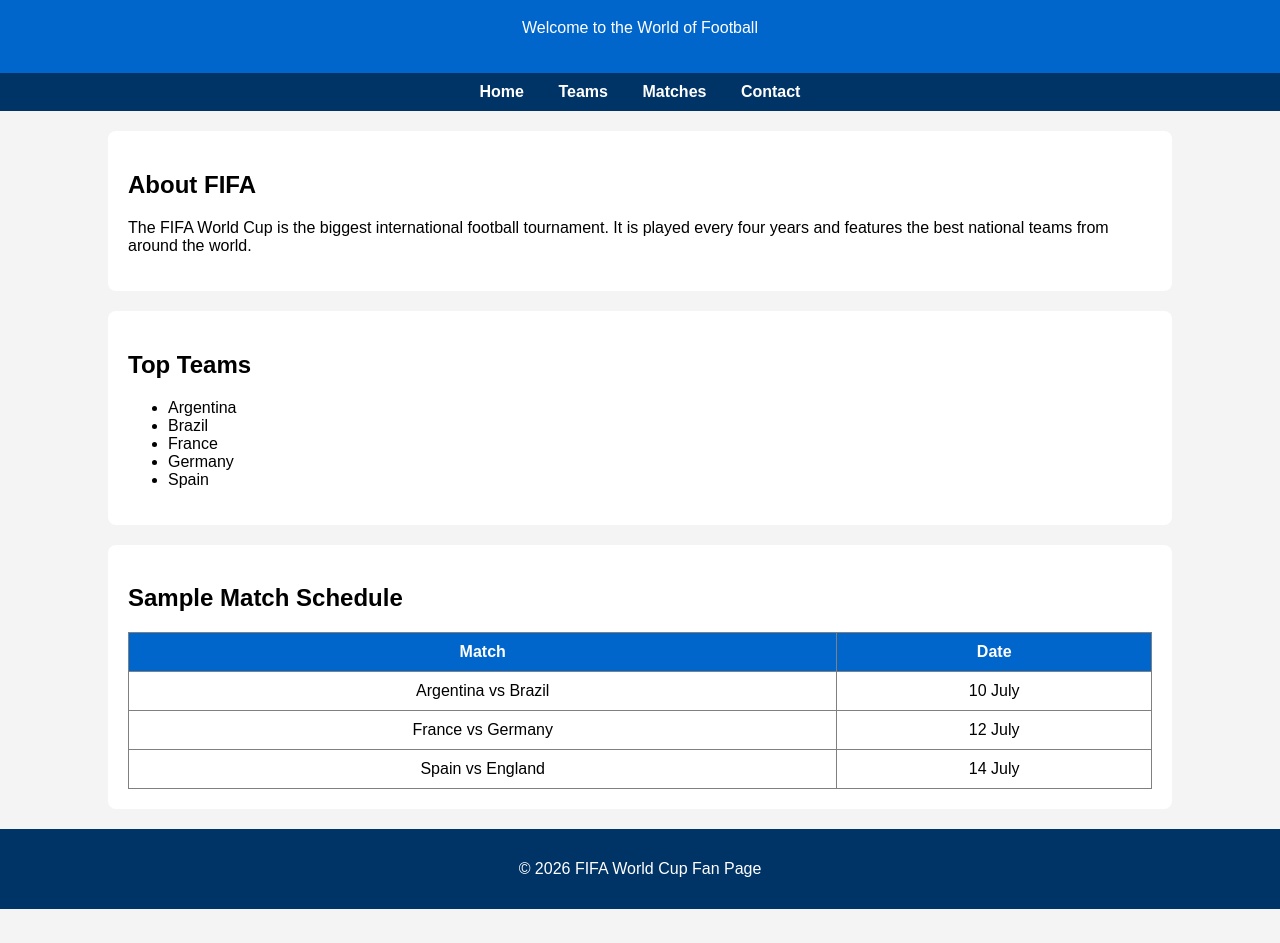
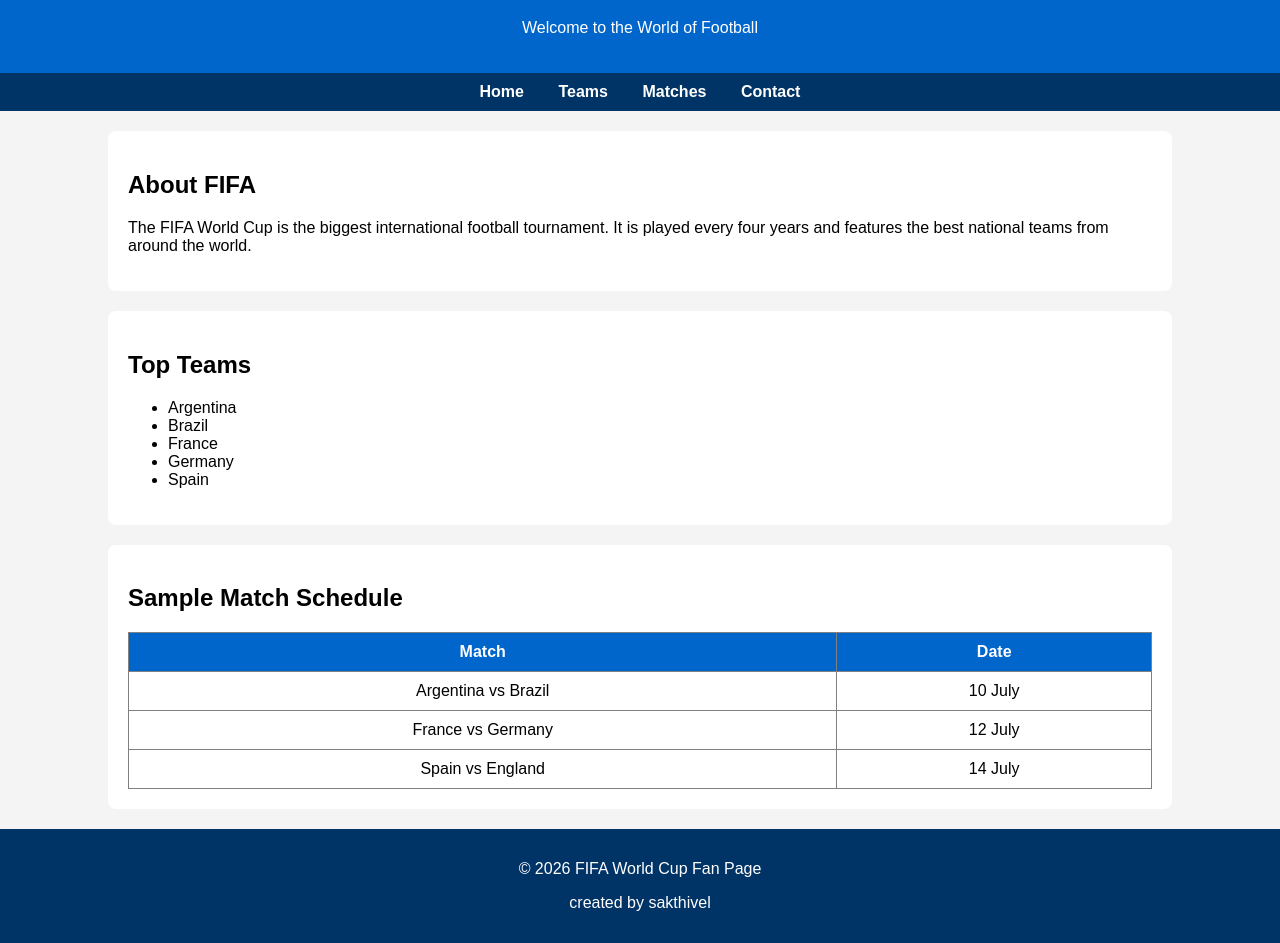
Before and after one commit to sakthii4/new-page, a plain HTML site: page index.html in a window 1280 px wide. Shown: the part 82-1025 px from the top of the page. Before the commit the page ends 991 px from the top, so only its background shows below. Drawn offline with Linux system fonts and the light colour scheme.

Commit message:
add name

```diff
--- a/index.html
+++ b/index.html
@@ -129,6 +129,7 @@
 
 <footer>
     <p>&copy; 2026 FIFA World Cup Fan Page</p>
+    <p>created by sakthivel</p>
 </footer>
 
 </body>
```
Also changed, not shown: 1 other file.
